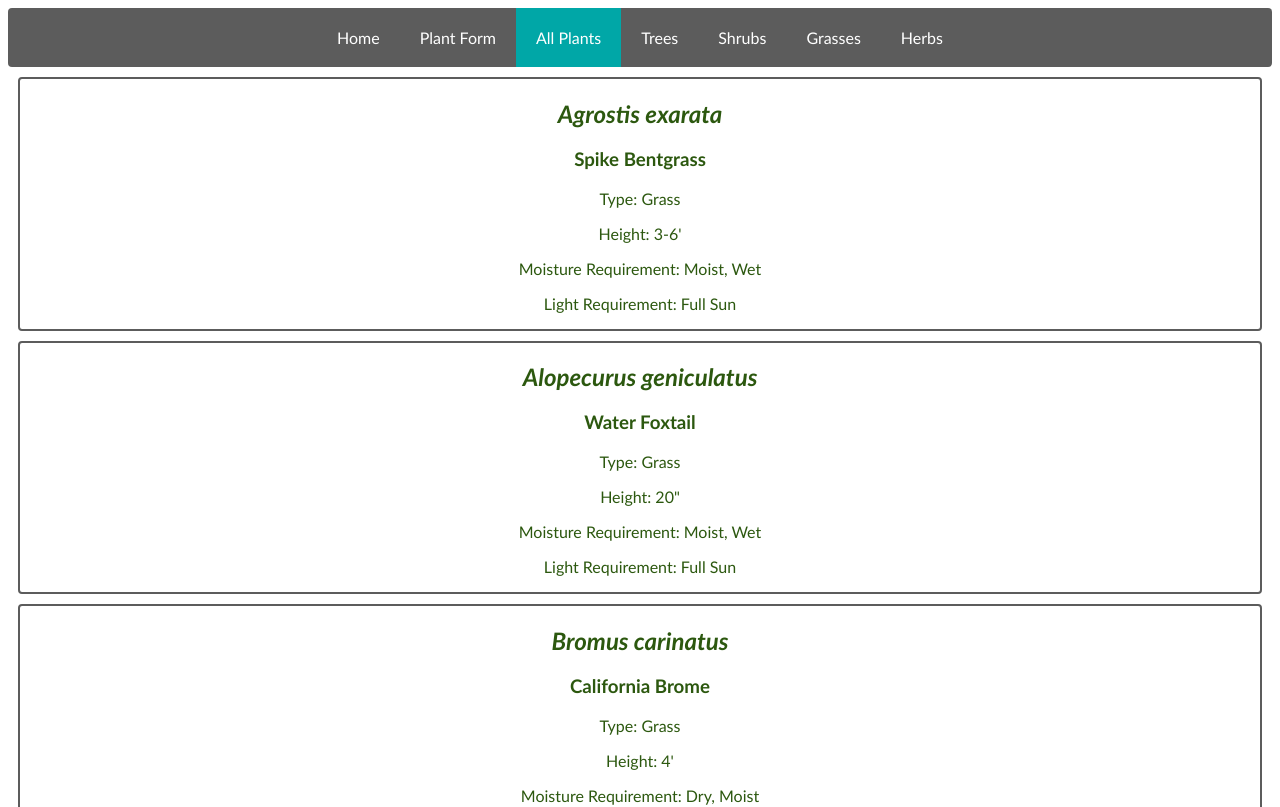
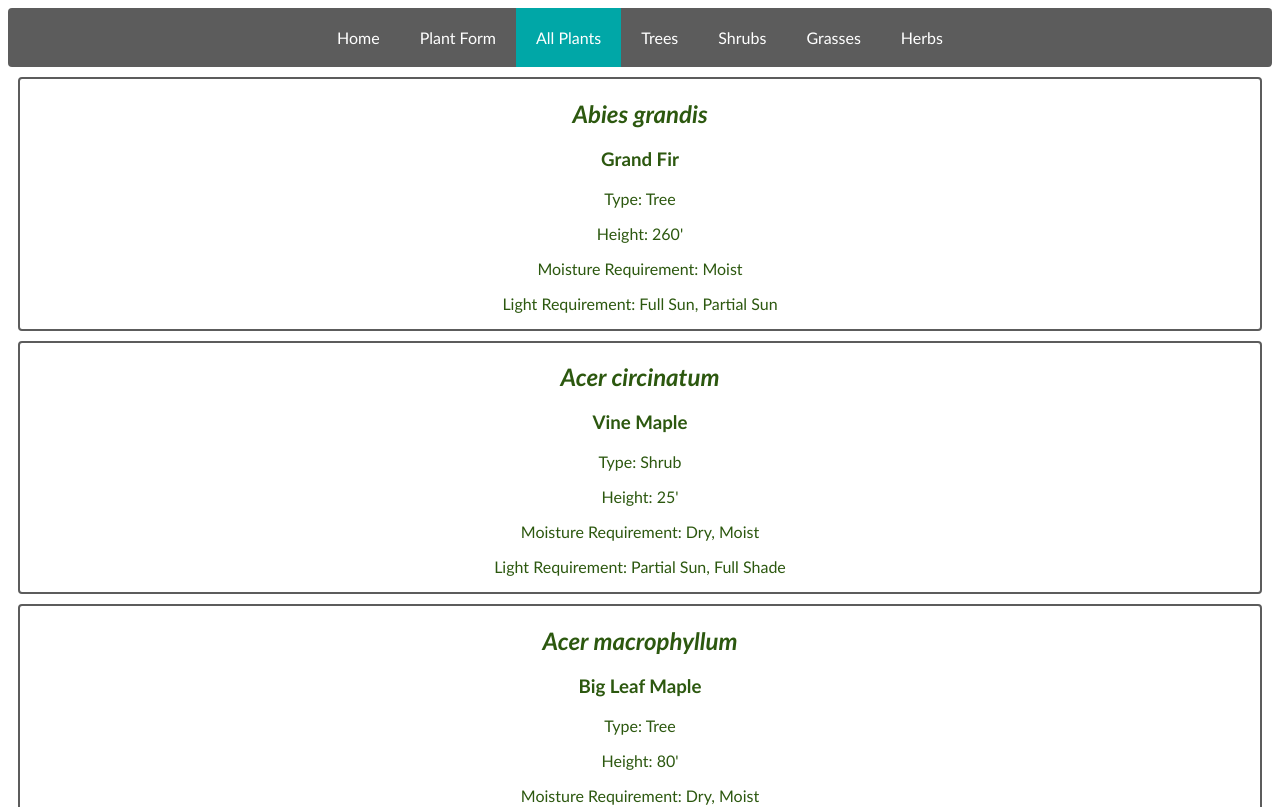
Before and after one commit to cody-barker/portland-native-plant-list-react, a React (Create React App) app: page /allplants in a window 1280 px wide. Shown: the top 807 px of the page. Built offline with nearby package versions, Linux system fonts and the light colour scheme; data requests are answered from the project's data file.

Commit message:
sorting all plants comps. all lists are now sorting alphabetically

```diff
--- a/src/AllPlants.js
+++ b/src/AllPlants.js
@@ -3,7 +3,17 @@ import Plant from './Plant'
 
 function AllPlants({allPlants}) {
 
-    const allPlantsComps = allPlants.map(plant => <Plant plant={plant} key={plant.id}/>)
+    const plantsSorted = [...allPlants].sort(compare)
+    const allPlantsComps = plantsSorted.map(plant => <Plant plant={plant} key={plant.id}/>)
+    function compare(a, b) {
+        if (a.binomialName < b.binomialName) {
+            return -1
+        }
+        if (a.binomialName > b.binomialName) {
+            return 1
+        }
+        return 0
+    }
 
     return(
         <div>
```
